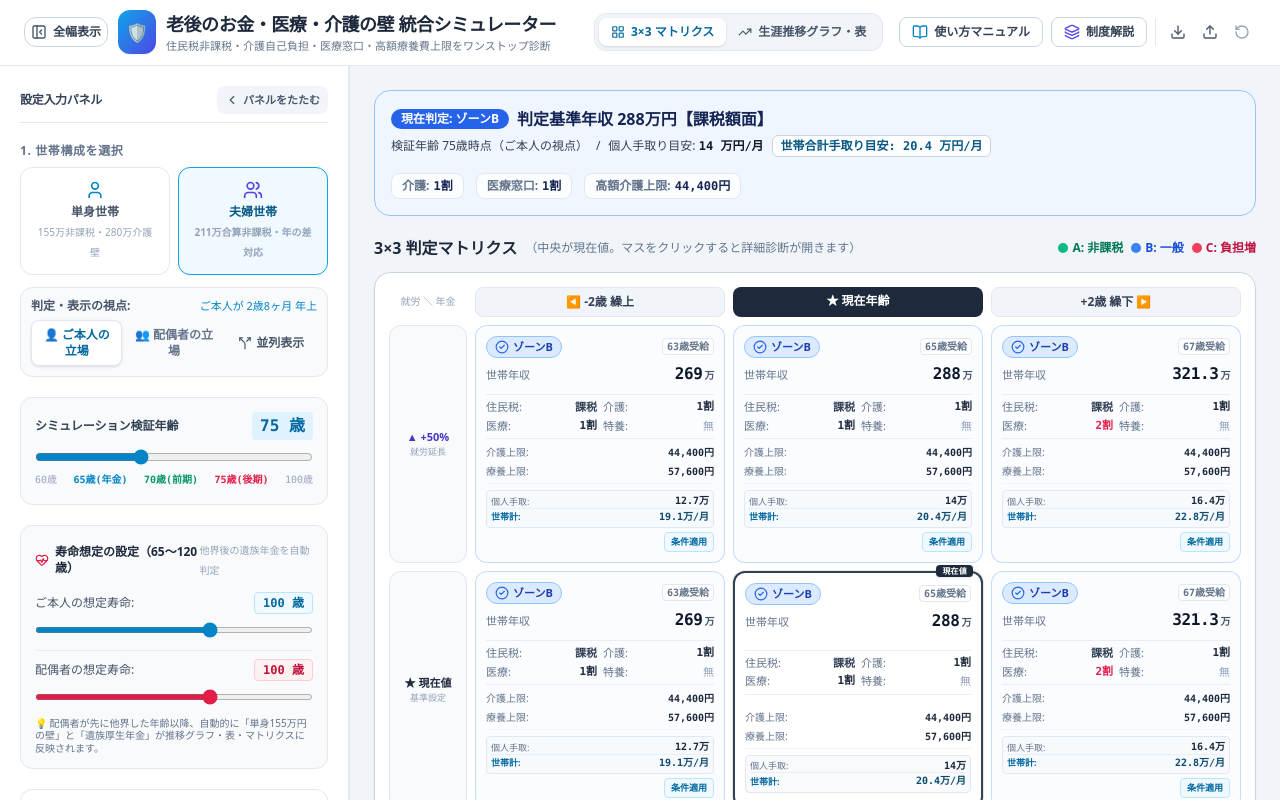
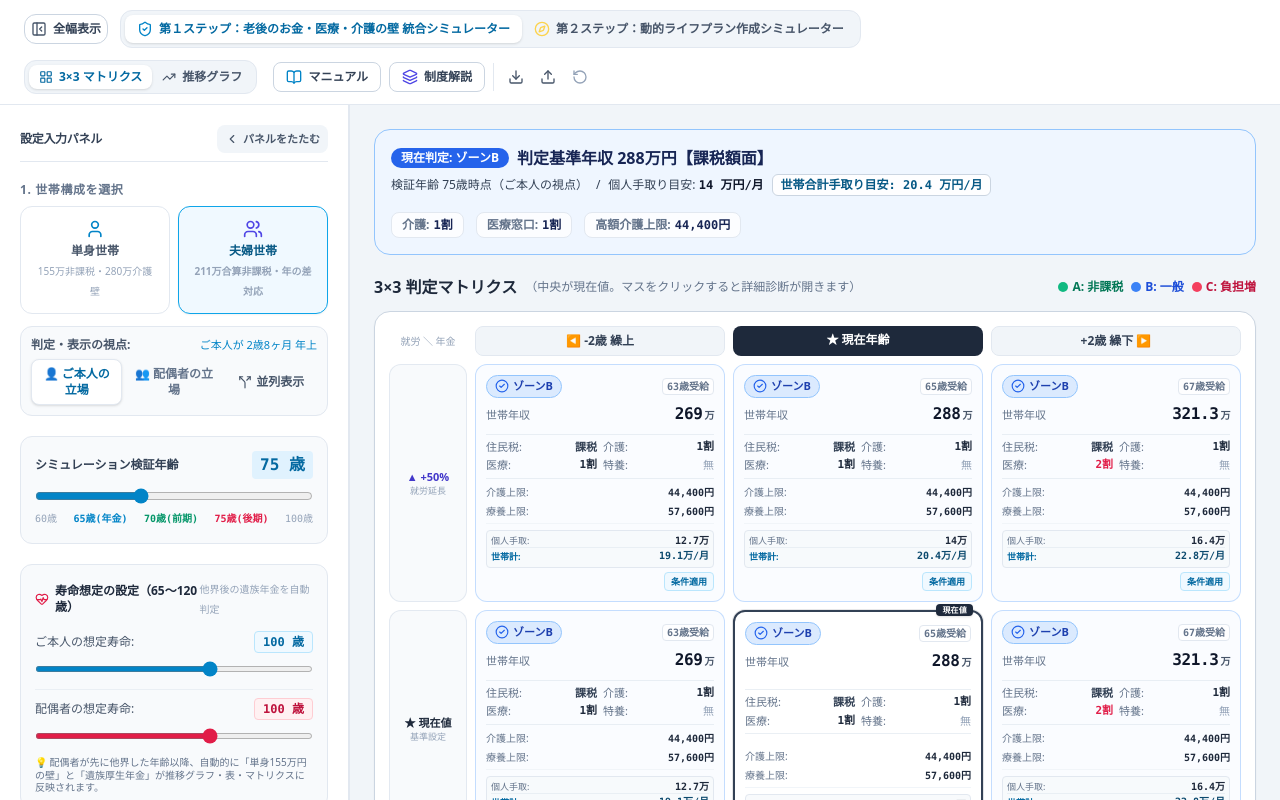
Before and after one commit to kazappdev202606/https-github.com-kazmiura2024-rgb-comprehensive-elder-care-and-medical-cost-sharing-simulator3, a React (Vite) app in the folder frontend/: page / in a window 1280 px wide. Shown: the top 800 px of the page. Built offline with nearby package versions, Linux system fonts and the light colour scheme.

Commit message:
第2ステップ統合

```diff
--- a/frontend/App.tsx
+++ b/frontend/App.tsx
@@ -1,10 +1,12 @@
 import React, { useState, useEffect, useMemo } from 'react';
-import { SimulatorState, MatrixCellData, HouseholdType, AppViewMode } from './types';
+import { SimulatorState, MatrixCellData, HouseholdType, AppViewMode, AppStep } from './types';
 import { DEFAULT_STATE, CURRENT_STATE_VERSION } from './constants';
 import { buildMatrix } from './calculator';
 import { InputSidebar } from './components/InputSidebar';
 import { MatrixView } from './components/MatrixView';
 import { LifetimeTimelineView } from './components/LifetimeTimelineView';
+import { LifePlanSidebar } from './components/LifePlanSidebar';
+import { LifePlanView } from './components/LifePlanView';
 import { DetailDiagnosisModal } from './components/DetailDiagnosisModal';
 import { AdviceReports } from './components/AdviceReports';
 import { ManualModal } from './components/ManualModal';
@@ -21,10 +23,12 @@ import {
   HeartHandshake,
   PanelLeftClose,
   PanelLeftOpen,
-  Split
+  Split,
+  Compass,
+  ShieldCheck
 } from 'lucide-react';
 
-const LOCAL_STORAGE_KEY = 'senior_wall_simulator_state_v4';
+const LOCAL_STORAGE_KEY = 'senior_wall_simulator_state_v5';
 
 export const App: React.FC = () => {
   // 1. LocalStorage復元初期化
@@ -37,9 +41,11 @@ export const App: React.FC = () => {
           return {
             ...DEFAULT_STATE,
             ...parsed,
+            currentStep: parsed.currentStep || 'step1_wall',
             householdType: parsed.householdType === 'single' ? 'single' : 'couple',
             primary: { ...DEFAULT_STATE.primary, ...(parsed.primary || {}) },
             spouse: { ...DEFAULT_STATE.spouse, ...(parsed.spouse || {}) },
+            lifePlan: { ...DEFAULT_STATE.lifePlan, ...(parsed.lifePlan || {}) },
             version: CURRENT_STATE_VERSION,
           };
         }
@@ -59,7 +65,7 @@ export const App: React.FC = () => {
     }
   }, [state]);
 
-  // ビューモード（3x3マトリクス vs 100歳推移グラフ・表）
+  // 第1ステップのビューモード（3x3マトリクス vs 生涯推移グラフ・表）
   const [viewMode, setViewMode] = useState<AppViewMode>('matrix');
 
   // 左サイドバーの折りたたみ状態
@@ -76,12 +82,11 @@ export const App: React.FC = () => {
     setTimeout(() => setToastMessage(null), 3500);
   };
 
-  // 3x3 マトリクスの計算（状態変更時に自動メモ化）
+  // 第1ステップ: 3x3 マトリクスの計算
   const matrix = useMemo(() => {
     return buildMatrix(state);
   }, [state]);
 
-  // 中央セルの最新結果（現在値）
   const centerResult = matrix[1][1].result;
 
   // 夫婦時の配偶者年齢
@@ -162,7 +167,7 @@ export const App: React.FC = () => {
       const dataStr = 'data:text/json;charset=utf-8,' + encodeURIComponent(JSON.stringify(state, null, 2));
       const downloadAnchor = document.createElement('a');
       downloadAnchor.setAttribute('href', dataStr);
-      downloadAnchor.setAttribute('download', `senior_wall_simulation_${new Date().toISOString().slice(0, 10)}.json`);
+      downloadAnchor.setAttribute('download', `lifeplan_simulation_${new Date().toISOString().slice(0, 10)}.json`);
       document.body.appendChild(downloadAnchor);
       downloadAnchor.click();
       downloadAnchor.remove();
@@ -184,9 +189,11 @@ export const App: React.FC = () => {
             setState({
               ...DEFAULT_STATE,
               ...parsed,
+              currentStep: parsed.currentStep || 'step1_wall',
               householdType: parsed.householdType === 'single' ? 'single' : 'couple',
               primary: { ...DEFAULT_STATE.primary, ...(parsed.primary || {}) },
               spouse: { ...DEFAULT_STATE.spouse, ...(parsed.spouse || {}) },
+              lifePlan: { ...DEFAULT_STATE.lifePlan, ...(parsed.lifePlan || {}) },
               version: CURRENT_STATE_VERSION,
             });
             showToast('設定データを正常に読み込みました');
@@ -200,15 +207,15 @@ export const App: React.FC = () => {
 
   return (
     <div className="min-h-screen flex flex-col bg-slate-100">
-      {/* グローバルヘッダー */}
+      {/* グローバルヘッダー：第1ステップ / 第2ステップの最上部切替タブを新設 */}
       <header className="bg-white border-b border-slate-200 sticky top-0 z-30 shadow-xs">
         <div className="w-full max-w-[1920px] mx-auto px-4 sm:px-6 py-2.5 flex flex-wrap items-center justify-between gap-3">
-          <div className="flex items-center gap-2.5">
+          <div className="flex items-center gap-3">
             {/* サイドバー折りたたみトグルボタン */}
             <button
               type="button"
               onClick={() => setIsSidebarCollapsed((prev) => !prev)}
-              title={isSidebarCollapsed ? '条件入力パネルを開く' : '条件入力パネルをたたむ（画面を広く表示）'}
+              title={isSidebarCollapsed ? '設定パネルを開く' : '設定パネルをたたむ（画面を広く表示）'}
               className="p-1.5 rounded-xl border border-slate-300 hover:bg-slate-100 text-slate-700 transition shadow-2xs flex items-center gap-1.5 text-xs font-bold"
             >
               {isSidebarCollapsed ? (
@@ -224,29 +231,44 @@ export const App: React.FC = () => {
               )}
             </button>
 
-            <span className="p-2 rounded-xl bg-gradient-to-br from-sky-500 to-indigo-600 text-white shadow-sm font-bold text-lg">
-              🛡️
-            </span>
-            <div>
-              <h1 className="text-base sm:text-lg font-black text-slate-800 tracking-tight leading-tight">
-                老後のお金・医療・介護の壁 統合シミュレーター
-              </h1>
-              <p className="text-[11px] text-slate-500">
-                住民税非課税・介護自己負担・医療窓口・高額療養費上限をワンストップ診断
-              </p>
+            {/* ステップ切り替えピルタブ（第1ステップ vs 第2ステップ） */}
+            <div className="flex items-center bg-slate-100 p-1 rounded-xl border border-slate-200 shadow-2xs">
+              <button
+                type="button"
+                onClick={() => setState((prev) => ({ ...prev, currentStep: 'step1_wall' }))}
+                className={`flex items-center gap-1.5 px-3 py-1.5 rounded-lg text-xs font-black transition ${
+                  state.currentStep === 'step1_wall'
+                    ? 'bg-white shadow text-sky-700'
+                    : 'text-slate-600 hover:text-slate-900'
+                }`}
+              >
+                <ShieldCheck className="w-4 h-4 text-sky-600" />
+                <span>第１ステップ：老後のお金・医療・介護の壁 統合シミュレーター</span>
+              </button>
+              <button
+                type="button"
+                onClick={() => setState((prev) => ({ ...prev, currentStep: 'step2_lifeplan' }))}
+                className={`flex items-center gap-1.5 px-3 py-1.5 rounded-lg text-xs font-black transition ${
+                  state.currentStep === 'step2_lifeplan'
+                    ? 'bg-indigo-600 shadow text-white'
+                    : 'text-slate-600 hover:text-indigo-700'
+                }`}
+              >
+                <Compass className="w-4 h-4 text-amber-300" />
+                <span>第２ステップ：動的ライフプラン作成シミュレーター</span>
+              </button>
             </div>
           </div>
 
           <div className="flex items-center gap-2 text-xs">
-            {/* モード切替タブボタン */}
+            {/* 第1ステップ選択時のみ：マトリクス vs 生涯推移タブ */}
+            {state.currentStep === 'step1_wall' && (
               <div className="flex items-center bg-slate-100 p-1 rounded-xl border border-slate-200 mr-2">
                 <button
                   type="button"
                   onClick={() => setViewMode('matrix')}
-                className={`flex items-center gap-1.5 px-3 py-1.5 rounded-lg font-bold transition ${
-                  viewMode === 'matrix'
-                    ? 'bg-white shadow text-sky-700'
-                    : 'text-slate-600 hover:text-slate-900'
+                  className={`flex items-center gap-1.5 px-2.5 py-1 rounded-lg font-bold transition ${
+                    viewMode === 'matrix' ? 'bg-white shadow text-sky-700' : 'text-slate-600 hover:text-slate-900'
                   }`}
                 >
                   <LayoutGrid className="w-3.5 h-3.5" />
@@ -255,23 +277,22 @@ export const App: React.FC = () => {
                 <button
                   type="button"
                   onClick={() => setViewMode('timeline')}
-                className={`flex items-center gap-1.5 px-3 py-1.5 rounded-lg font-bold transition ${
-                  viewMode === 'timeline'
-                    ? 'bg-white shadow text-sky-700'
-                    : 'text-slate-600 hover:text-slate-900'
+                  className={`flex items-center gap-1.5 px-2.5 py-1 rounded-lg font-bold transition ${
+                    viewMode === 'timeline' ? 'bg-white shadow text-sky-700' : 'text-slate-600 hover:text-slate-900'
                   }`}
                 >
                   <TrendingUp className="w-3.5 h-3.5" />
-                <span>生涯推移グラフ・表</span>
+                  <span>推移グラフ</span>
                 </button>
               </div>
+            )}
 
             <button
               onClick={() => setIsManualOpen(true)}
               className="flex items-center gap-1.5 px-3 py-1.5 rounded-lg border border-slate-300 bg-white hover:bg-slate-50 text-slate-700 font-bold transition shadow-2xs"
             >
               <BookOpen className="w-4 h-4 text-sky-600" />
-              <span className="hidden sm:inline">使い方マニュアル</span>
+              <span className="hidden sm:inline">マニュアル</span>
             </button>
             <button
               onClick={() => setIsSystemOpen(true)}
@@ -311,24 +332,35 @@ export const App: React.FC = () => {
 
       {/* メインレイアウト */}
       <div className="flex-1 w-full max-w-[1920px] mx-auto flex flex-col md:flex-row overflow-hidden relative">
+        {/* 左側カラム: ステップに応じて切り替え */}
         {!isSidebarCollapsed && (
           <aside className="w-full md:w-[330px] lg:w-[350px] shrink-0 border-r border-slate-200 bg-white transition-all duration-200">
+            {state.currentStep === 'step1_wall' ? (
               <InputSidebar
                 state={state}
                 onChange={setState}
                 isCollapsed={isSidebarCollapsed}
                 onToggleCollapse={() => setIsSidebarCollapsed(true)}
               />
+            ) : (
+              <LifePlanSidebar
+                state={state}
+                onChange={setState}
+                isCollapsed={isSidebarCollapsed}
+                onToggleCollapse={() => setIsSidebarCollapsed(true)}
+              />
+            )}
           </aside>
         )}
 
+        {/* 右側メインカラム */}
         <main className="flex-1 p-4 sm:p-6 overflow-y-auto flex flex-col gap-5 min-w-0">
+          {/* 折りたたみ中の展開ボタンバナー */}
           {isSidebarCollapsed && (
             <div className="flex items-center justify-between bg-sky-50 border border-sky-200 px-4 py-2 rounded-xl text-xs text-sky-900 shadow-2xs">
               <div className="flex items-center gap-2">
                 <PanelLeftOpen className="w-4 h-4 text-sky-600" />
                 <span className="font-bold">設定パネルを折りたたんでワイド表示中</span>
-                <span className="text-slate-500 hidden sm:inline">（PCモニタの全幅を活用して左右並列マトリクスやグラフが表示されています）</span>
               </div>
               <button
                 type="button"
@@ -340,7 +372,10 @@ export const App: React.FC = () => {
             </div>
           )}
 
-          {/* 現在の主要判定バナー */}
+          {/* ステップによる画面切り替え */}
+          {state.currentStep === 'step1_wall' ? (
+            <>
+              {/* 第1ステップの現在判定バナー */}
               <div
                 className={`p-4 rounded-2xl border flex flex-wrap items-center justify-between gap-4 shadow-xs ${
                   centerResult.zone === 'A'
@@ -364,7 +399,6 @@ export const App: React.FC = () => {
                       現在判定: ゾーン{centerResult.zone}
                     </span>
 
-                {/* 配偶者他界による死別単身判定表示 */}
                     {state.householdType === 'couple' && centerResult.isSpouseDeceased && !centerResult.isDeceased && (
                       <span className="text-xs px-2 py-0.5 rounded-md font-bold flex items-center gap-1 bg-rose-100 text-rose-800 border border-rose-300">
                         <HeartHandshake className="w-3.5 h-3.5 text-rose-600" />
@@ -431,7 +465,7 @@ export const App: React.FC = () => {
                 </div>
               </div>
 
-          {/* ビュー切り替えレンダリング */}
+              {/* 第1ステップ ビュー */}
               {viewMode === 'matrix' ? (
                 <MatrixView
                   matrix={matrix}
@@ -447,6 +481,11 @@ export const App: React.FC = () => {
 
               {/* 制度助言・リスク分析レポート */}
               <AdviceReports currentResult={centerResult} householdType={state.householdType} />
+            </>
+          ) : (
+            /* 第2ステップ：動的ライフプラン作成シミュレーター */
+            <LifePlanView state={state} onChange={setState} />
+          )}
         </main>
       </div>
 
```
Lines whose indentation alone changed are shown as unchanged.
